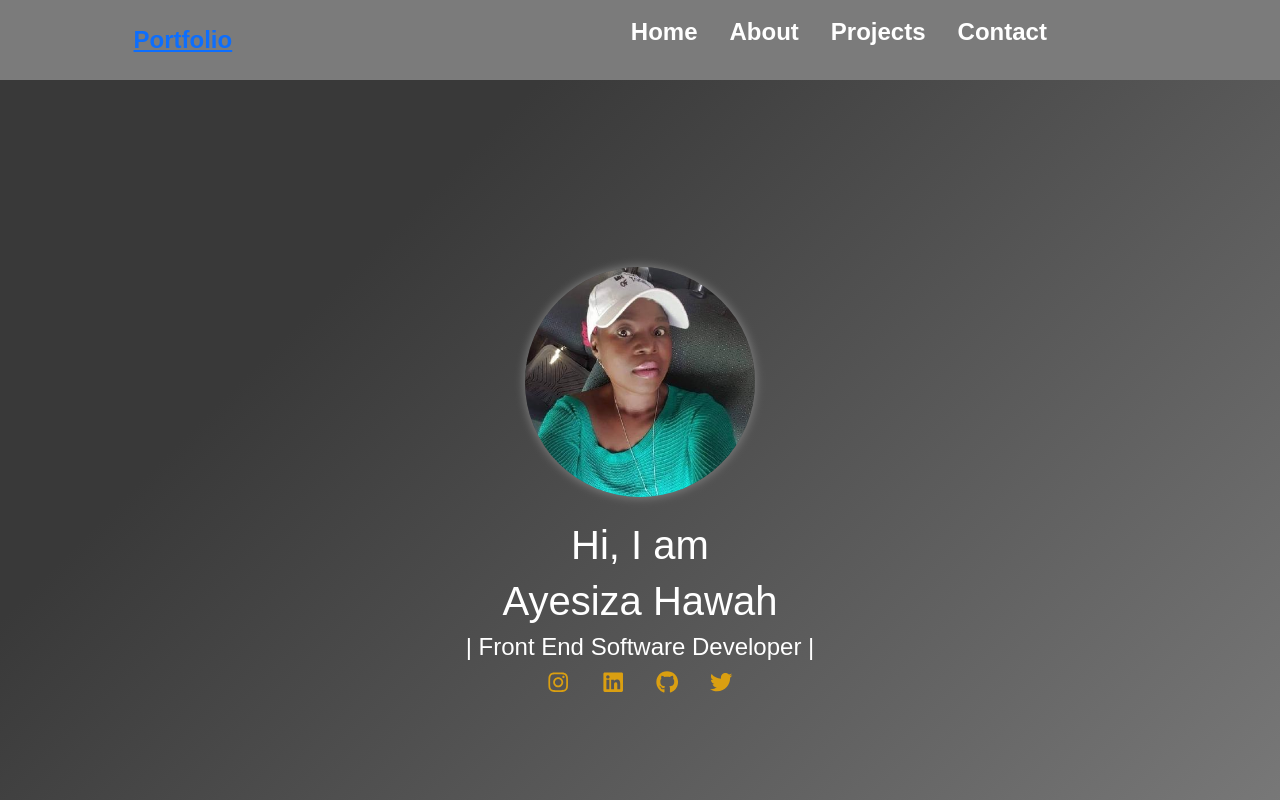
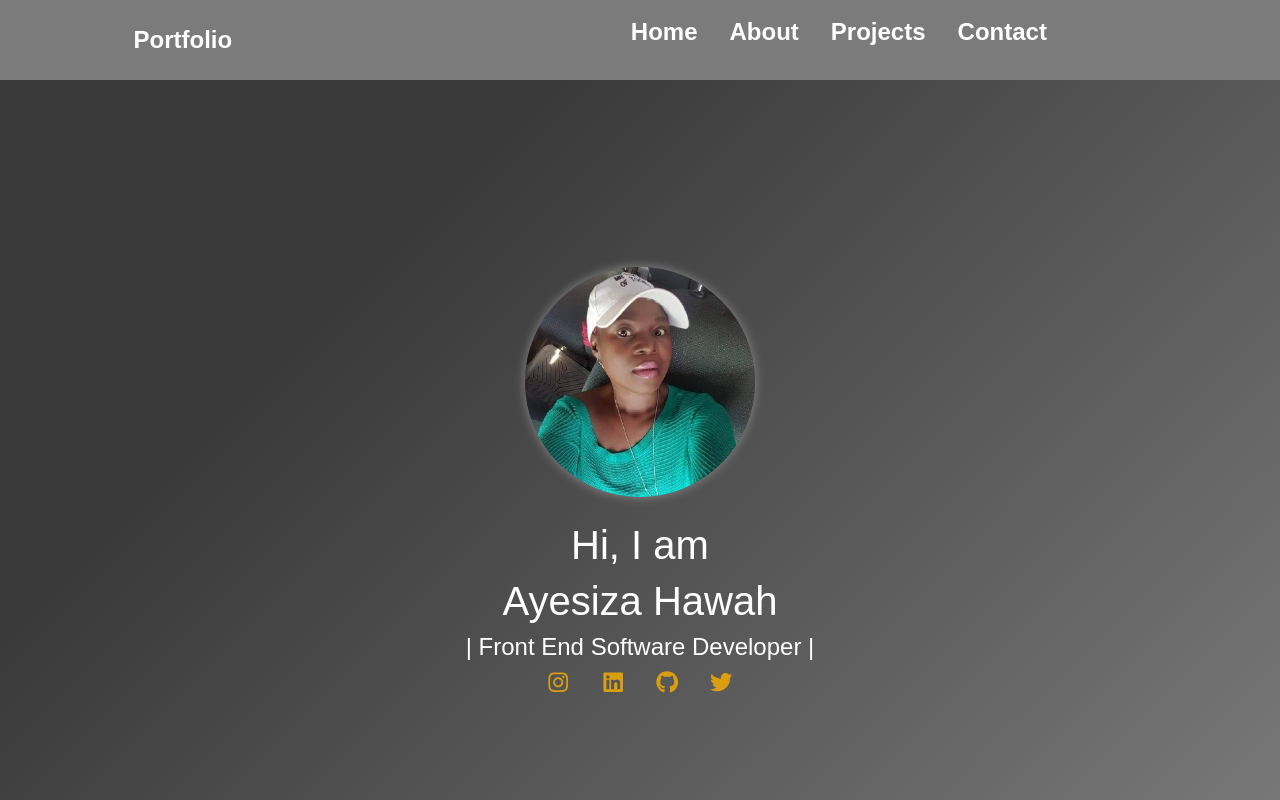
Before and after one commit to Ayesiza/my-portfolio-site, a React (Create React App) app: page / in a window 1280 px wide. Shown: the top 800 px of the page. Built offline with nearby package versions, Linux system fonts and the light colour scheme.

Commit message:
crate  a home link

```diff
--- a/src/header.js
+++ b/src/header.js
@@ -23,7 +23,7 @@ function Header() {
       <div style={{ height: "100vh"}}>
     <header>
       <FaBars onClick={toggleSideBar} className="bar" />
-      <div className="logo"><Link to="/">Portfolio</Link></div>
+      <div className="logo"><Link style={{textDecoration:"none", color:"white"}} to="/">Portfolio</Link></div>
       <nav className={toggle ? "sidebar" : ""}>
         <ul>
           <Link to="/" onClick={toggleSideBar}>
```
